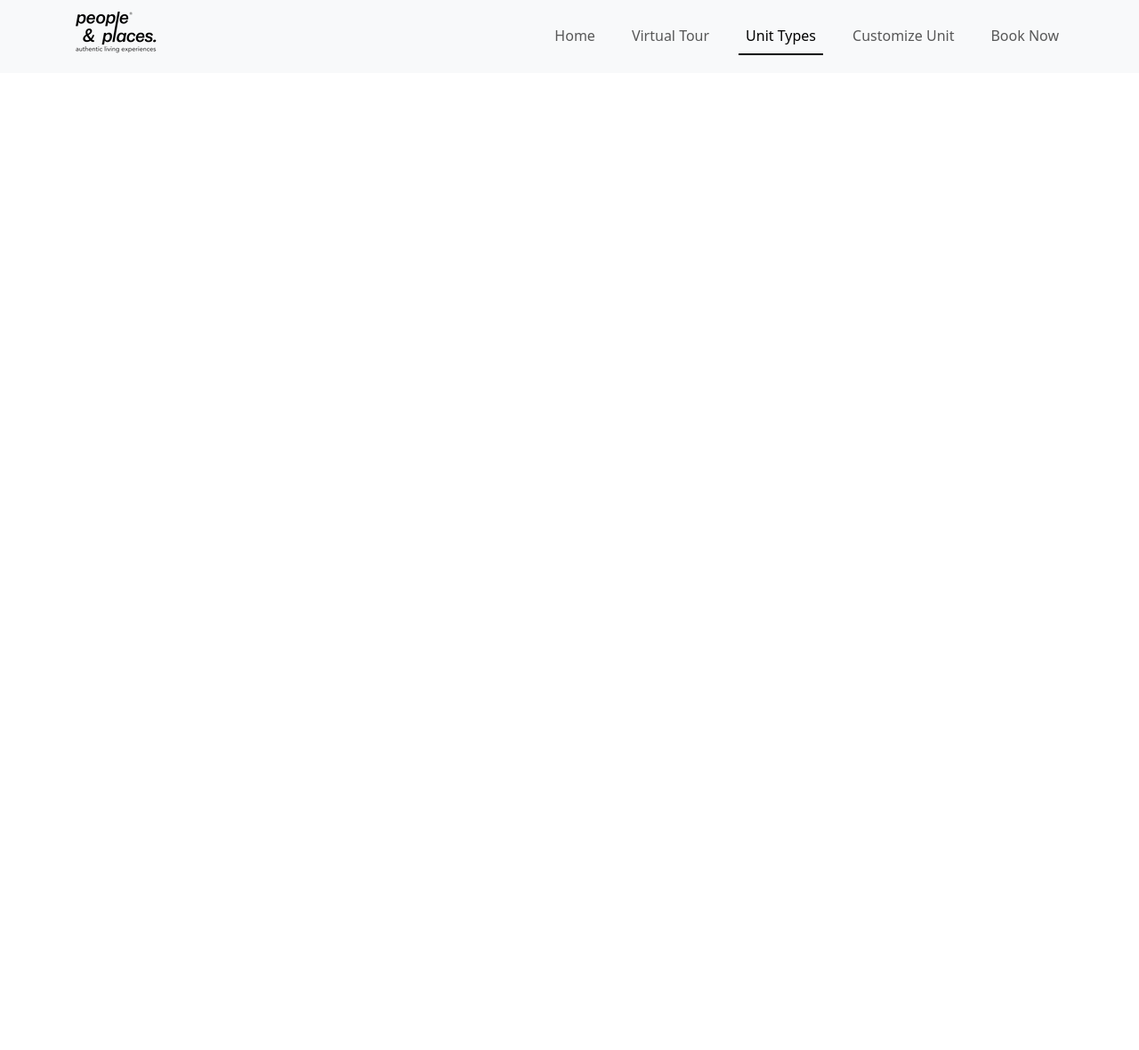
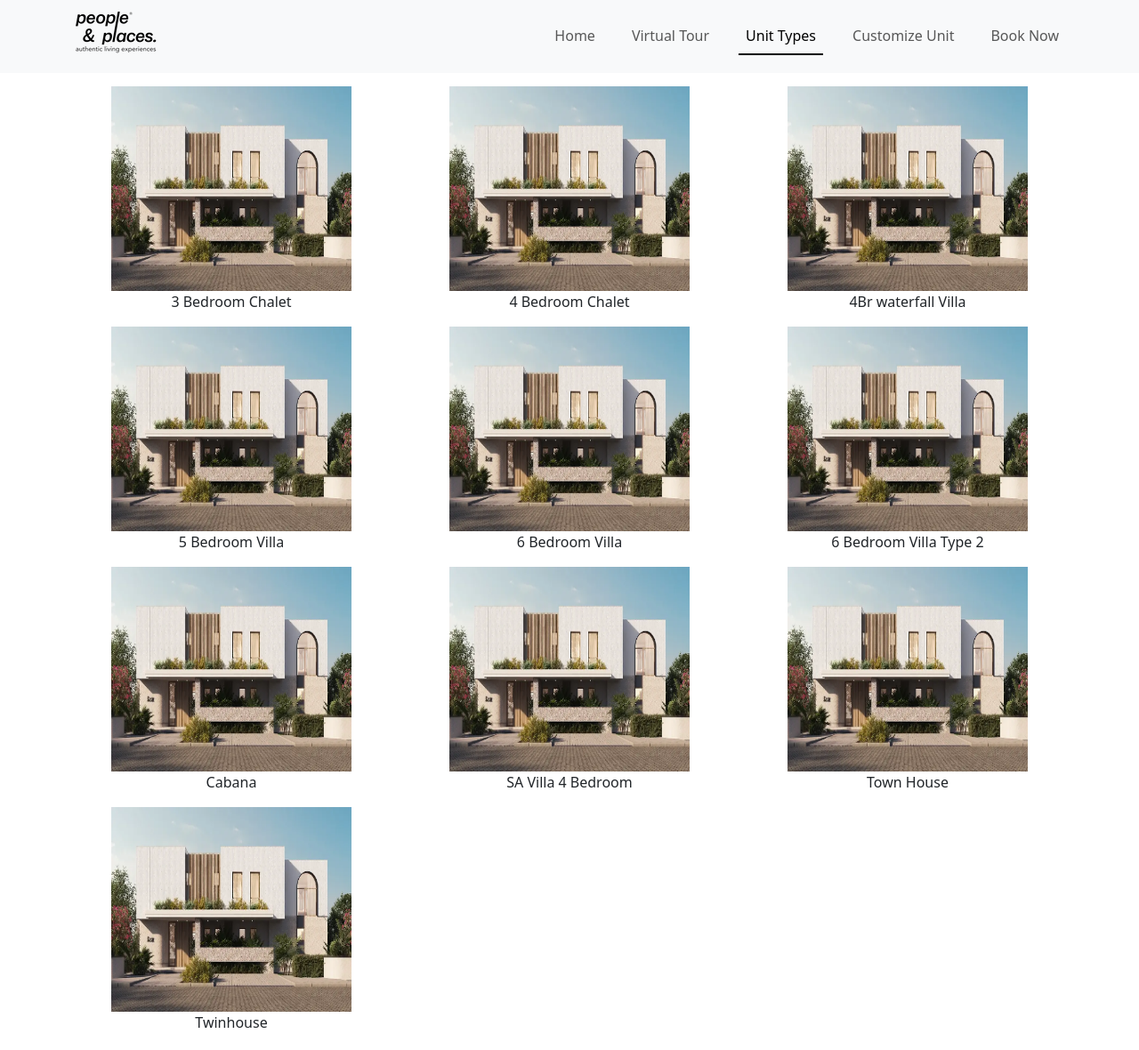
Before and after one commit to BahaaAhmed1990/units-demo, a website: page frontend/unit-types.html in a window 1280 px wide. Shown: the whole page at 89% size. Before the commit the page ends 800 px from the top, so only its background shows below. Drawn offline with Linux system fonts and the light colour scheme.

Commit message:
polishing unit types page

```diff
--- a/frontend/assets/js/virtual-tour.js
+++ b/frontend/assets/js/virtual-tour.js
@@ -25,7 +25,6 @@ fetch(fullUrl)
     rows.map((row) => {
       if (row.c[1].v === "available") {
         let unitId = `#label-${row.c[0].v}`;
-        console.log(document.querySelector(unitId));
         document.querySelector(unitId).style.visibility = "visible";
       }
       // if (row.c[1].v === "sold") {
--- a/frontend/unit-types.html
+++ b/frontend/unit-types.html
@@ -48,9 +48,60 @@
         </div>
       </nav>
     </header>
+
+    <!-- types content -->
+    <section id="types">
+      <div class="container">
+        <div class="row">
+          <div class="col-4 text-center">
+            <img src="./assets/images/4.jpg" alt="" width="270" height="230" />
+            <p class="">3 Bedroom Chalet</p>
+          </div>
+          <div class="col-4 text-center">
+            <img src="./assets/images/4.jpg" alt="" width="270" height="230" />
+            <p class="">4 Bedroom Chalet</p>
+          </div>
+          <div class="col-4 text-center">
+            <img src="./assets/images/4.jpg" alt="" width="270" height="230" />
+            <p class="">4Br waterfall Villa</p>
+          </div>
+        </div>
+        <div class="row">
+          <div class="col-4 text-center">
+            <img src="./assets/images/4.jpg" alt="" width="270" height="230" />
+            <p class="">5 Bedroom Villa</p>
+          </div>
+          <div class="col-4 text-center">
+            <img src="./assets/images/4.jpg" alt="" width="270" height="230" />
+            <p class="">6 Bedroom Villa</p>
+          </div>
+          <div class="col-4 text-center">
+            <img src="./assets/images/4.jpg" alt="" width="270" height="230" />
+            <p class="">6 Bedroom Villa Type 2</p>
+          </div>
+        </div>
+        <div class="row">
+          <div class="col-4 text-center">
+            <img src="./assets/images/4.jpg" alt="" width="270" height="230" />
+            <p class="">Cabana</p>
+          </div>
+          <div class="col-4 text-center">
+            <img src="./assets/images/4.jpg" alt="" width="270" height="230" />
+            <p class="">SA Villa 4 Bedroom</p>
+          </div>
+          <div class="col-4 text-center">
+            <img src="./assets/images/4.jpg" alt="" width="270" height="230" />
+            <p class="">Town House</p>
+          </div>
+        </div>
+        <div class="row">
+          <div class="col-4 text-center">
+            <img src="./assets/images/4.jpg" alt="" width="270" height="230" />
+            <p class="">Twinhouse</p>
+          </div>
+        </div>
+      </div>
+    </section>
     <script src="./assets/js/bootstrap.bundle.min.js"></script>
-    <script src="./assets/js/axios.min.js"></script>
-    <script src="./assets/js/gsap.min.js"></script>
-    <script src="./assets/js/ScrollTrigger.min.js"></script>
   </body>
 </html>
--- /dev/null
+++ b/scss/sections/_unit-types.scss
@@ -0,0 +1,13 @@
+#types {
+  margin-top: 15px;
+  padding-bottom: 30px;
+
+  img {
+    cursor: pointer;
+    transition: all 0.3s ease-in-out;
+  }
+
+  img:hover {
+    filter: grayscale(50%);
+  }
+}
```
Also changed, not shown: frontend/assets/css/style.css, 1 other file.
